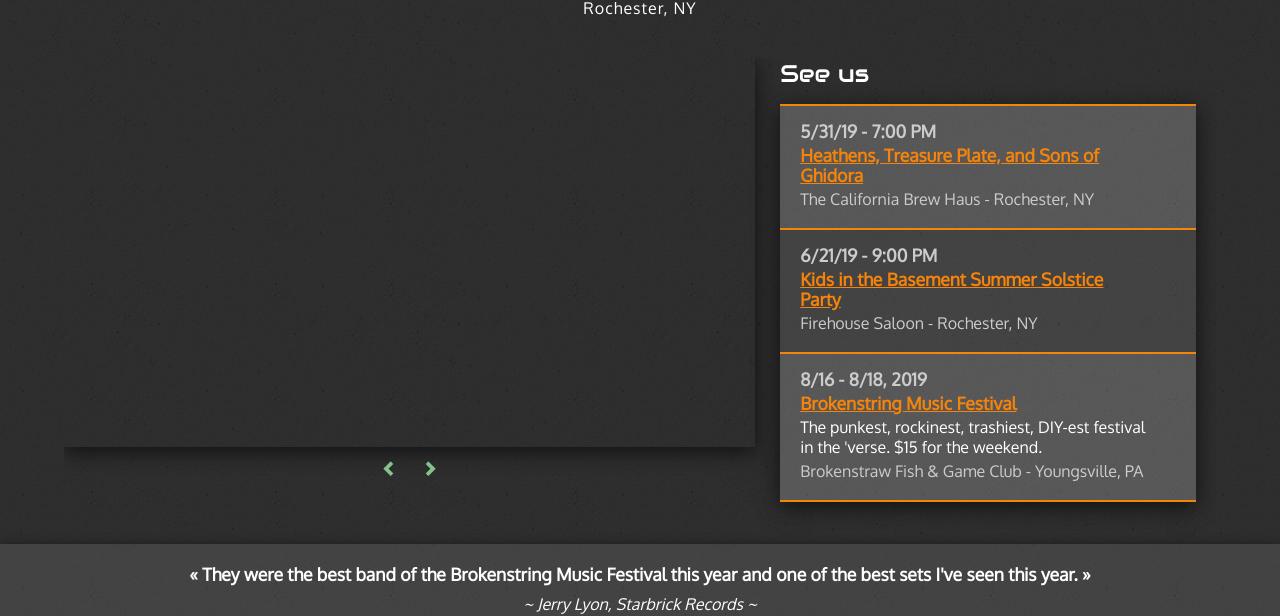
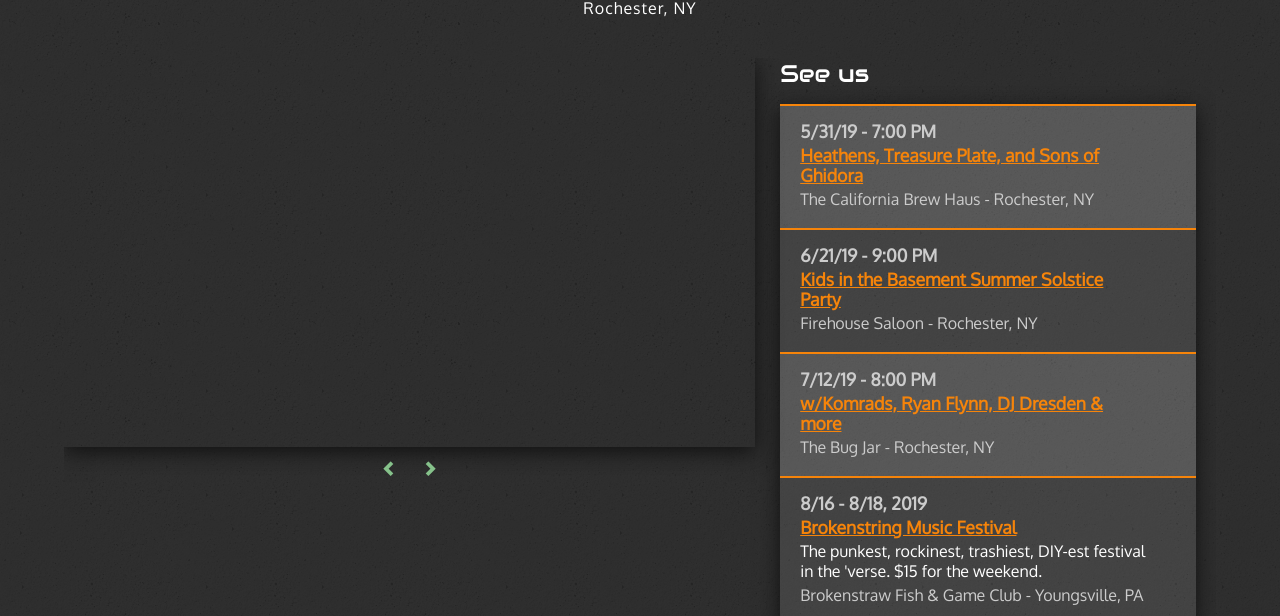
Before and after one commit to ryankinal/treasureplate, a plain HTML site: page index.html in a window 1280 px wide. Shown: the part 360-976 px from the top of the page. Drawn offline with Linux system fonts and the light colour scheme; a script that the page names is missing; a web font is replaced by a local one.

Commit message:
Added 7/12 Bug Jar Show

```diff
--- a/index.html
+++ b/index.html
@@ -65,6 +65,11 @@
 							<p class="show-date">6/21/19 - 9:00 PM</p>
 							<p class="show-name"><a href="https://www.facebook.com/events/405019660051773/">Kids in the Basement Summer Solstice Party</a></p>
 							<p class="show-location">Firehouse Saloon - Rochester, NY</p>
+						</div>
+						<div class="show">
+							<p class="show-date">7/12/19 - 8:00 PM</p>
+							<p class="show-name"><a href="https://www.facebook.com/events/405019660051773/">w/Komrads, Ryan Flynn, DJ Dresden &amp; more</a></p>
+							<p class="show-location">The Bug Jar - Rochester, NY</p>
 						</div>
 						<div class="show">
 							<p class="show-date">8/16 - 8/18, 2019</p>
```
